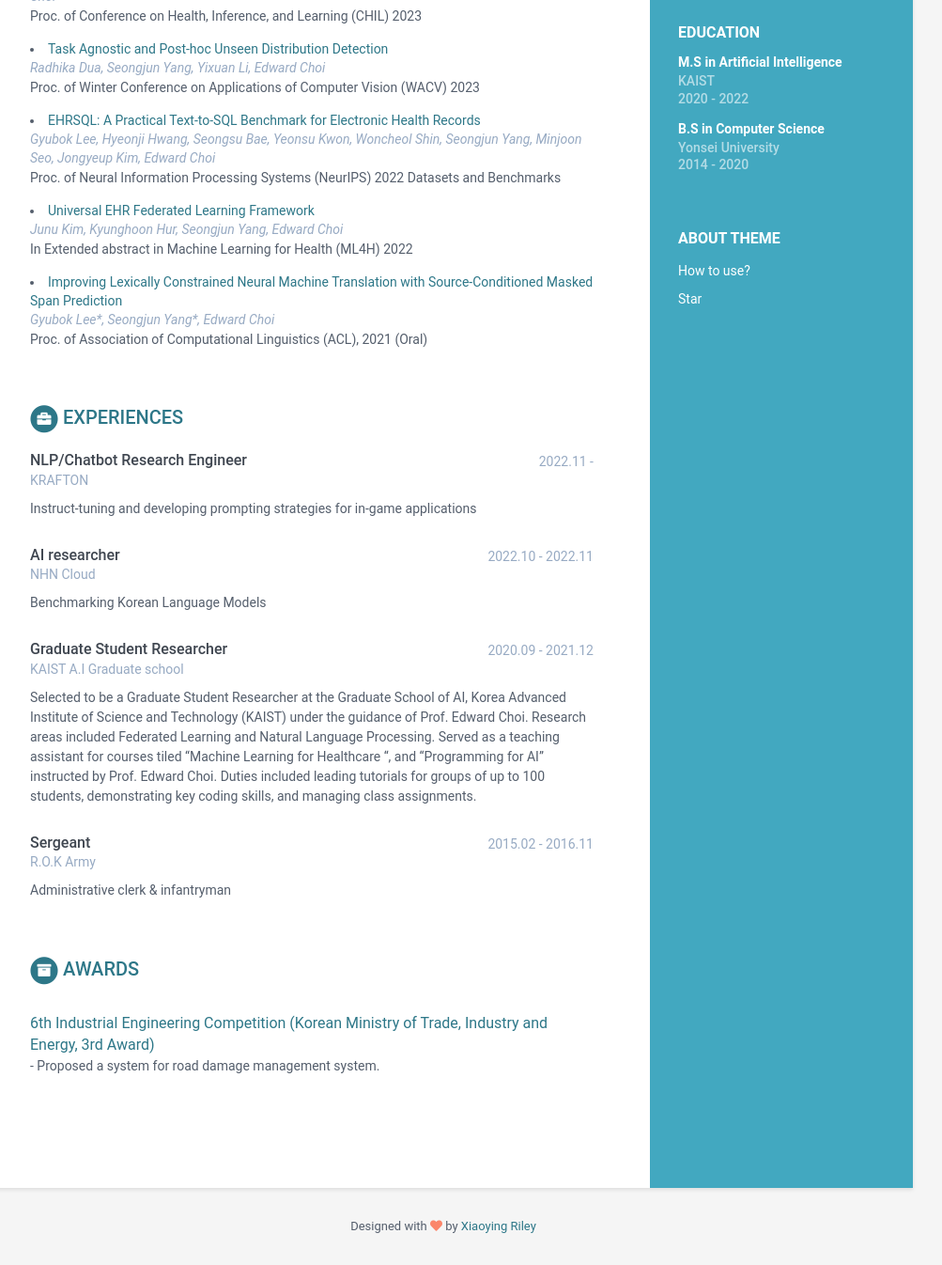
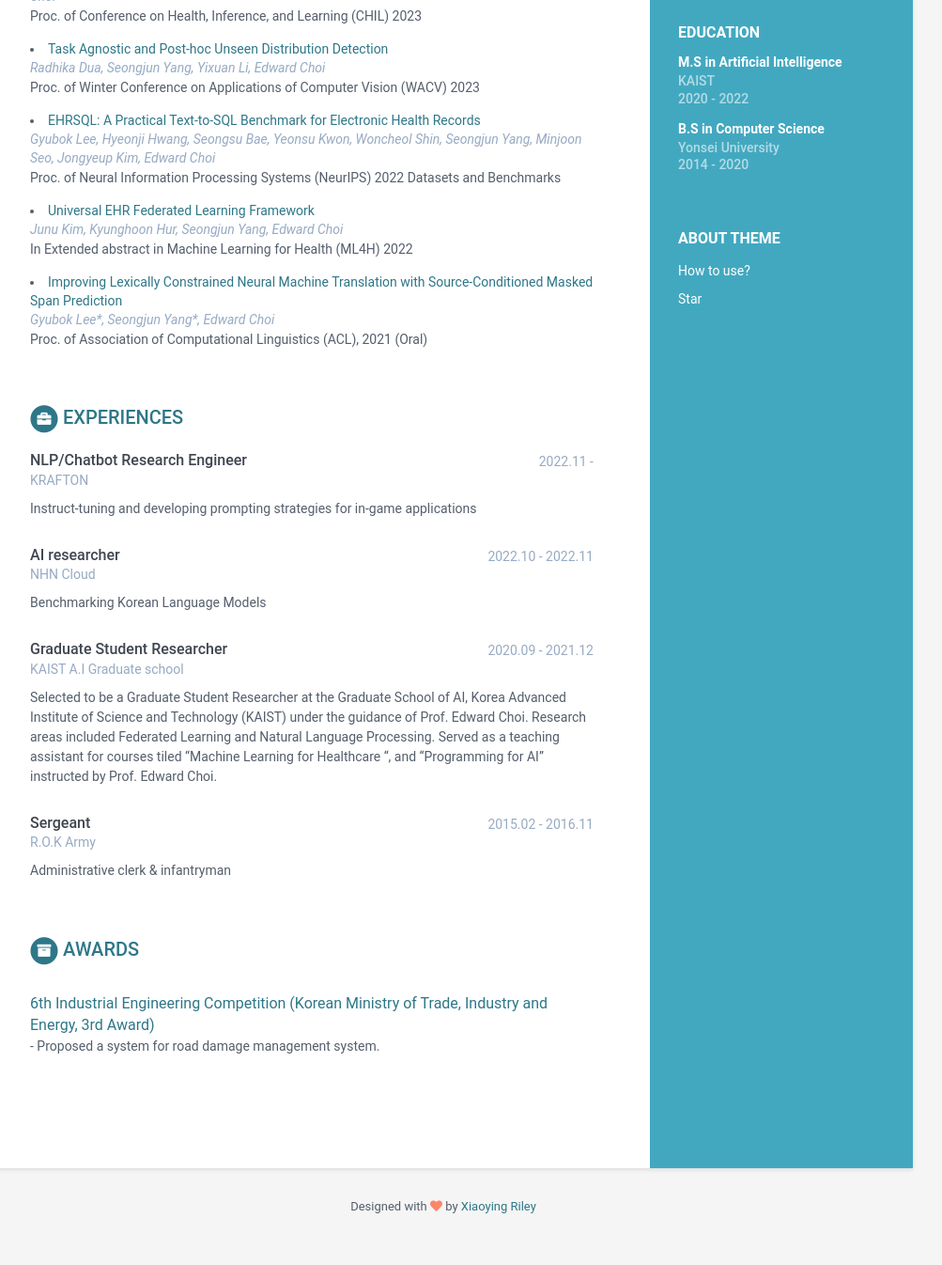
Before and after one commit to wns823/wns823.github.io, a Jekyll site: the page built from index.html, in a window 1280 px wide, cut to the strip 401-1747 px from the top of the page. Shown: the whole strip at 94% size, without its empty margins (168-1171 px from the left). Built offline with Jekyll 4.4.1, drawn with Linux system fonts in a browser that asks for light colours; after the commit the page ends 1726 px from its top, so only the background shows below that.

Commit message:
simple modification 2024/05/06

```diff
--- a/_data/data.yml
+++ b/_data/data.yml
@@ -93,7 +93,7 @@ experiences:
       company: KAIST A.I Graduate school
       details: |
         Selected to be a Graduate Student Researcher at the Graduate School of AI, Korea Advanced Institute of Science and Technology (KAIST) under the guidance of Prof. Edward Choi. Research areas included Federated Learning and Natural Language Processing.
-        Served as a teaching assistant for courses tiled "Machine Learning for Healthcare ", and "Programming for AI" instructed by Prof. Edward Choi. Duties included leading tutorials for groups of up to 100 students, demonstrating key coding skills, and managing class assignments.
+        Served as a teaching assistant for courses tiled "Machine Learning for Healthcare ", and "Programming for AI" instructed by Prof. Edward Choi.
 
     - role: Sergeant
       time: 2015.02 - 2016.11
```
